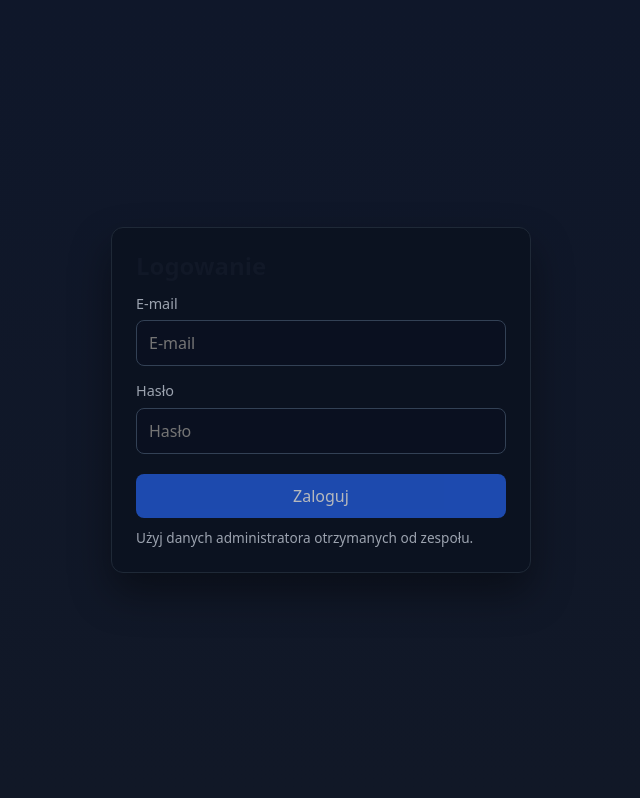
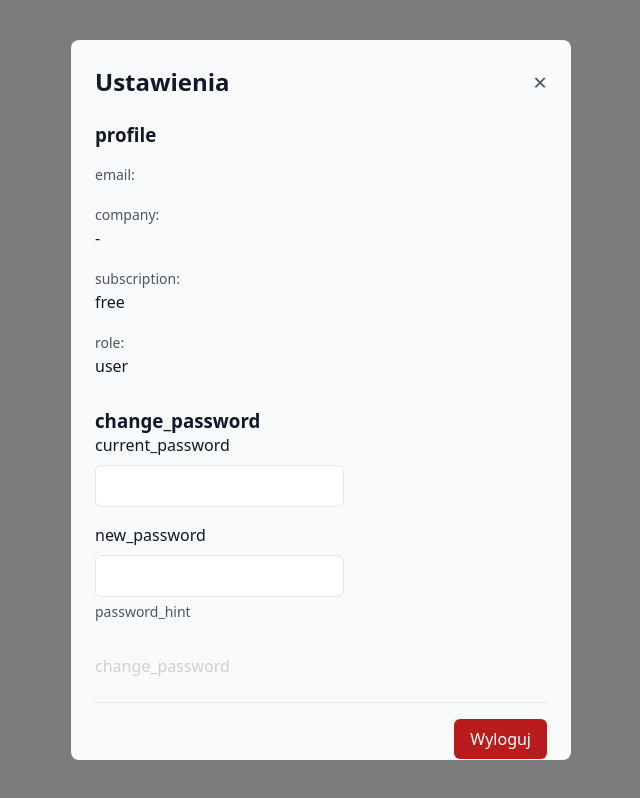
Before and after one commit to lukaszrohan-glitch/PyCharmMiscProject, a React (Vite) app in the folder frontend/: page / in a window 1280 px wide. Shown: the whole page, without its empty margins (319-959 px from the left). Built offline with nearby package versions, Linux system fonts and the light colour scheme; no server answers.

Commit message:
Complete

```diff
--- a/frontend/src/components/Login.jsx
+++ b/frontend/src/components/Login.jsx
@@ -1,189 +1,265 @@
 import React, { useState } from 'react'
-import { login, setToken } from '../services/api.js'
+import { useI18n } from '../i18n'
+import { changePassword } from '../services/api'
+import { useToast } from './Toast'
 
-export default function Login({ onLogin, lang }) {
-  const [email, setEmail] = useState('')
-  const [password, setPassword] = useState('')
-  const [err, setErr] = useState(null)
+export default function Settings({ profile, onClose, onOpenAdmin, onLogout, lang }) {
+  const [oldPassword, setOldPassword] = useState('')
+  const [newPassword, setNewPassword] = useState('')
   const [loading, setLoading] = useState(false)
+  const toast = useToast()
+  const { t } = useI18n()
 
-  const t = lang === 'pl'
-    ? {
-        title: 'Logowanie',
-        email: 'E-mail',
-        password: 'Hasło',
-        btn: 'Zaloguj',
-        err: 'Błąd logowania. Sprawdź dane i spróbuj ponownie.'
-      }
-    : {
-        title: 'Login',
-        email: 'Email',
-        password: 'Password',
-        btn: 'Sign in',
-        err: 'Login error. Check your credentials and try again.'
-      }
+  const isStrongPassword = (pwd) =>
+    /^(?=.*[A-Za-z])(?=.*\d)(?=.*[@$!%*#?&])[A-Za-z\d@$!%*#?&]{8,}$/.test(pwd)
 
-  async function submit(e) {
+  const handleSubmit = async (e) => {
     e.preventDefault()
     if (loading) return
 
-    setErr(null)
+    if (!oldPassword || !newPassword) {
+      toast.show(t('password_both_required'), 'error')
+      return
+    }
+
+    if (oldPassword === newPassword) {
+      toast.show(t('password_same_error'), 'error')
+      return
+    }
+
+    if (!isStrongPassword(newPassword)) {
+      toast.show(t('password_requirements'), 'error')
+      return
+    }
+
     setLoading(true)
-
     try {
-      const data = await login(email.trim(), password)
-
-      if (data && data.tokens && data.tokens.access_token) {
-        // Uwaga: najlepiej używać httpOnly cookie po stronie backendu,
-        // zamiast trzymać token w JS. Tu zostawiamy istniejące zachowanie.
-        setToken(data.tokens.access_token)
-        onLogin({ user: data.user, token: data.tokens.access_token })
-      } else if (data && data.token) {
-        setToken(data.token)
-        onLogin(data)
-      } else {
-        throw new Error('UNEXPECTED_RESPONSE')
-      }
-    } catch (ex) {
-      console.error(ex)
-      setErr(t.err)
+      await changePassword(oldPassword, newPassword)
+      toast.show(t('password_changed'), 'success')
+      setOldPassword('')
+      setNewPassword('')
+      onClose()
+    } catch (err) {
+      console.error(err)
+      toast.show(t('password_change_failed'), 'error')
     } finally {
       setLoading(false)
     }
   }
 
-  const isDisabled = loading || !email.trim() || !password
+  const handleLogoutClick = () => {
+    if (loading) return
+    onClose()
+    onLogout()
+  }
 
   return (
-    <div className="login-screen">
-      <div className="login-card">
-        <h2 className="login-title">{t.title}</h2>
+    <div className="modal-overlay" onClick={onClose}>
+      <div className="modal-content" onClick={e => e.stopPropagation()}>
+        <div className="modal-header">
+          <h2>{t('settings')}</h2>
+          <button className="close-btn" onClick={onClose}>×</button>
+        </div>
 
-        {err && <div className="error">{err}</div>}
+        <div className="user-info">
+          <h3>{t('profile')}</h3>
+          <div className="info-grid">
+            <div>
+              <label>{t('email')}:</label>
+              <div>{profile?.email}</div>
+            </div>
+            <div>
+              <label>{t('company')}:</label>
+              <div>{profile?.company_id || '-'}</div>
+            </div>
+            <div>
+              <label>{t('subscription')}:</label>
+              <div>{profile?.subscription_plan || 'free'}</div>
+            </div>
+            <div>
+              <label>{t('role')}:</label>
+              <div>{profile?.is_admin ? t('admin') : t('user')}</div>
+            </div>
+          </div>
+        </div>
 
-        <form onSubmit={submit} className="login-form">
-          <label className="login-label" htmlFor="email">
-            {t.email}
-          </label>
-          <input
-            id="email"
-            name="email"
-            className="login-input"
-            type="email"
-            placeholder={t.email}
-            value={email}
-            onChange={e => setEmail(e.target.value)}
-            required
-            autoComplete="username"
-            autoCapitalize="none"
-            autoCorrect="off"
-          />
-
-          <label
-            className="login-label"
-            style={{ marginTop: 8 }}
-            htmlFor="password"
-          >
-            {t.password}
-          </label>
-          <input
-            id="password"
-            name="password"
-            className="login-input"
-            type="password"
-            placeholder={t.password}
-            value={password}
-            onChange={e => setPassword(e.target.value)}
-            required
-            autoComplete="current-password"
-          />
-
-          <button
-            className="login-btn"
-            type="submit"
-            disabled={isDisabled}
-          >
-            {loading ? '…' : t.btn}
-          </button>
+        <form onSubmit={handleSubmit} className="change-password">
+          <h3>{t('change_password')}</h3>
+          <div className="form-group">
+            <label htmlFor="old-password">{t('current_password')}</label>
+            <input
+              id="old-password"
+              type="password"
+              value={oldPassword}
+              onChange={e => setOldPassword(e.target.value)}
+              required
+              minLength={8}
+              autoComplete="current-password"
+            />
+          </div>
+          <div className="form-group">
+            <label htmlFor="new-password">{t('new_password')}</label>
+            <input
+              id="new-password"
+              type="password"
+              value={newPassword}
+              onChange={e => setNewPassword(e.target.value)}
+              required
+              minLength={8}
+              pattern="^(?=.*[A-Za-z])(?=.*\d)(?=.*[@$!%*#?&])[A-Za-z\d@$!%*#?&]{8,}$"
+              title={t('password_requirements')}
+              autoComplete="new-password"
+            />
+            <small className="help-text">{t('password_hint')}</small>
+          </div>
+          <div className="form-actions">
+            <button
+              type="submit"
+              disabled={loading || !oldPassword || !newPassword}
+            >
+              {loading ? t('changing') : t('change_password')}
+            </button>
+          </div>
         </form>
 
-        <div className="login-help">
-          {lang === 'pl'
-            ? 'Użyj danych administratora otrzymanych od zespołu.'
-            : 'Use the admin credentials provided to you.'}
+        <div className="account-actions">
+          <button
+            type="button"
+            className="logout-btn"
+            onClick={handleLogoutClick}
+            disabled={loading}
+          >
+            {t('logout')}
+          </button>
         </div>
+
+        {profile?.is_admin && (
+          <div className="admin-section">
+            <h3>{t('admin_tools')}</h3>
+            <div className="admin-actions">
+              <button onClick={onOpenAdmin}>{t('admin_panel')}</button>
+            </div>
+          </div>
+        )}
       </div>
 
       <style jsx>{`
-        .login-screen {
-          min-height: 100vh;
+        .modal-overlay {
+          position: fixed;
+          top: 0;
+          left: 0;
+          right: 0;
+          bottom: 0;
+          background: rgba(0,0,0,0.5);
           display: flex;
           align-items: center;
           justify-content: center;
-          background: linear-gradient(180deg, #0f172a, #111827);
-          color: #e5e7eb;
-          padding: 16px;
+          z-index: 100;
         }
-        .login-card {
+
+        .modal-content {
+          background: var(--background);
+          border-radius: 0.5rem;
+          padding: 1.5rem;
           width: 100%;
-          max-width: 420px;
-          background: #0b1220;
-          border: 1px solid #1f2937;
-          border-radius: 12px;
-          padding: 24px;
-          box-shadow: 0 20px 40px rgba(0, 0, 0, 0.4);
+          max-width: 500px;
+          max-height: 90vh;
+          overflow-y: auto;
+          box-shadow: 0 20px 25px -5px var(--shadow);
         }
-        .login-title {
-          margin: 0 0 12px 0;
+
+        .modal-header {
+          display: flex;
+          justify-content: space-between;
+          align-items: center;
+          margin-bottom: 1.5rem;
+        }
+
+        .close-btn {
+          background: none;
+          border: none;
           font-size: 1.5rem;
+          color: var(--text-secondary);
+          cursor: pointer;
+          padding: 0.5rem;
+          margin: -0.5rem;
         }
-        .login-form {
+
+        .user-info h3 {
+          margin-top: 0;
+        }
+
+        .info-grid {
+          display: grid;
+          gap: 1rem;
+          margin: 1rem 0 2rem;
+        }
+
+        .info-grid label {
+          color: var(--text-secondary);
+          font-size: 0.875rem;
+        }
+
+        .form-group {
+          margin-bottom: 1rem;
+        }
+
+        .form-group label {
+          display: block;
+          margin-bottom: 0.5rem;
+          color: var(--text);
+        }
+
+        .help-text {
+          display: block;
+          margin-top: 0.25rem;
+          color: var(--text-secondary);
+          font-size: 0.875rem;
+        }
+
+        .form-actions {
+          margin-top: 2rem;
+        }
+
+        .account-actions {
+          margin-top: 1.5rem;
+          border-top: 1px solid var(--border);
+          padding-top: 1rem;
           display: flex;
-          flex-direction: column;
-          gap: 6px;
+          justify-content: flex-end;
         }
-        .login-label {
-          font-size: 0.9rem;
-          color: #9ca3af;
-        }
-        .login-input {
-          background: #0a1020;
-          border: 1px solid #334155;
-          color: #e5e7eb;
-          padding: 10px 12px;
-          border-radius: 8px;
-        }
-        .login-input:focus {
-          outline: none;
-          border-color: #60a5fa;
-          box-shadow: 0 0 0 3px rgba(59, 130, 246, 0.2);
-        }
-        .login-btn {
-          margin-top: 14px;
-          padding: 10px 14px;
-          background: #2563eb;
-          color: white;
+
+        .logout-btn {
+          background: #b91c1c;
+          color: #fff;
           border: none;
-          border-radius: 8px;
+          border-radius: 0.375rem;
+          padding: 0.5rem 1rem;
           cursor: pointer;
         }
-        .login-btn[disabled] {
+
+        .logout-btn:disabled {
           opacity: 0.7;
           cursor: not-allowed;
         }
-        .error {
-          background: #7f1d1d;
-          border: 1px solid #fecaca;
-          color: #fee2e2;
-          padding: 8px 10px;
-          border-radius: 8px;
-          margin-bottom: 8px;
-          font-size: 0.9rem;
+
+        .admin-section {
+          margin-top: 2rem;
+          padding-top: 1rem;
+          border-top: 1px solid var(--border);
         }
-        .login-help {
-          margin-top: 10px;
-          font-size: 0.85rem;
-          color: #9ca3af;
+
+        .admin-actions {
+          display: grid;
+          gap: 0.5rem;
+          margin-top: 1rem;
+        }
+
+        @media (max-width: 640px) {
+          .modal-content {
+            margin: 1rem;
+            max-height: calc(100vh - 2rem);
+          }
         }
       `}</style>
     </div>
```
